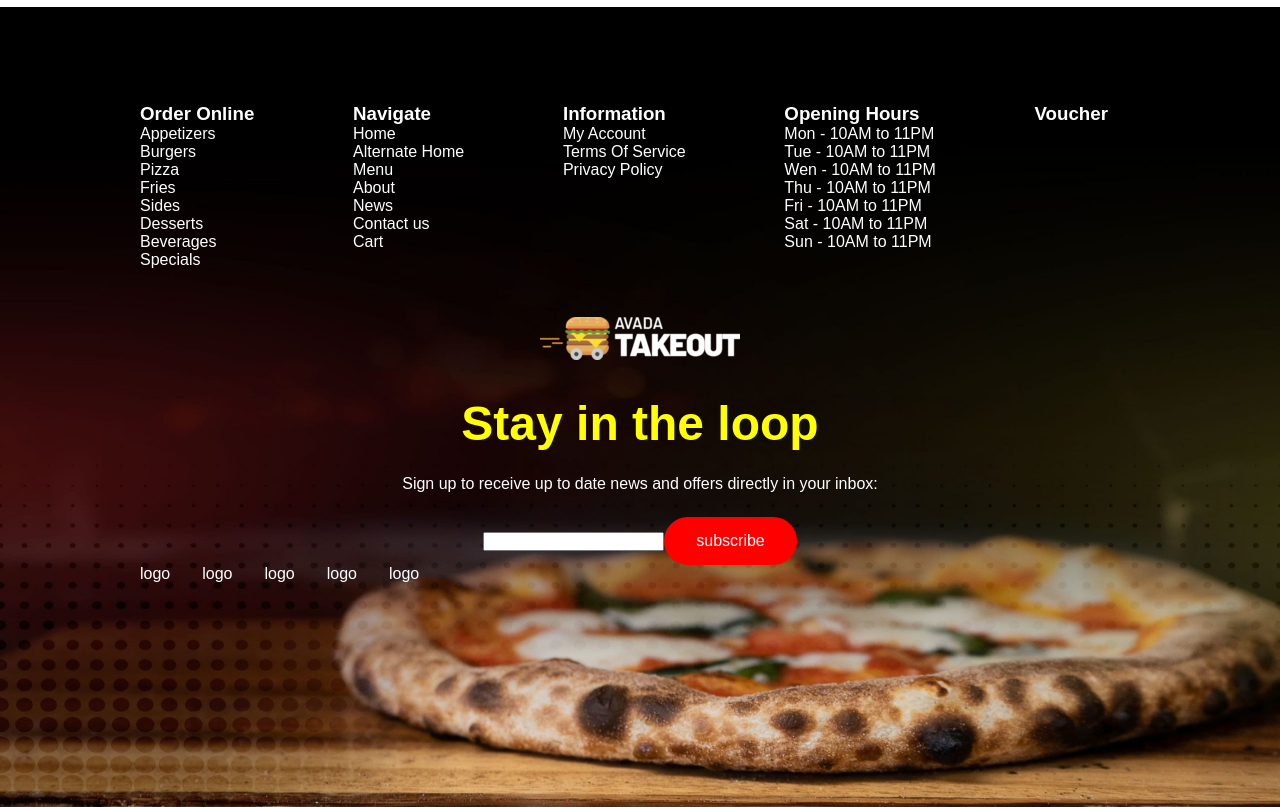
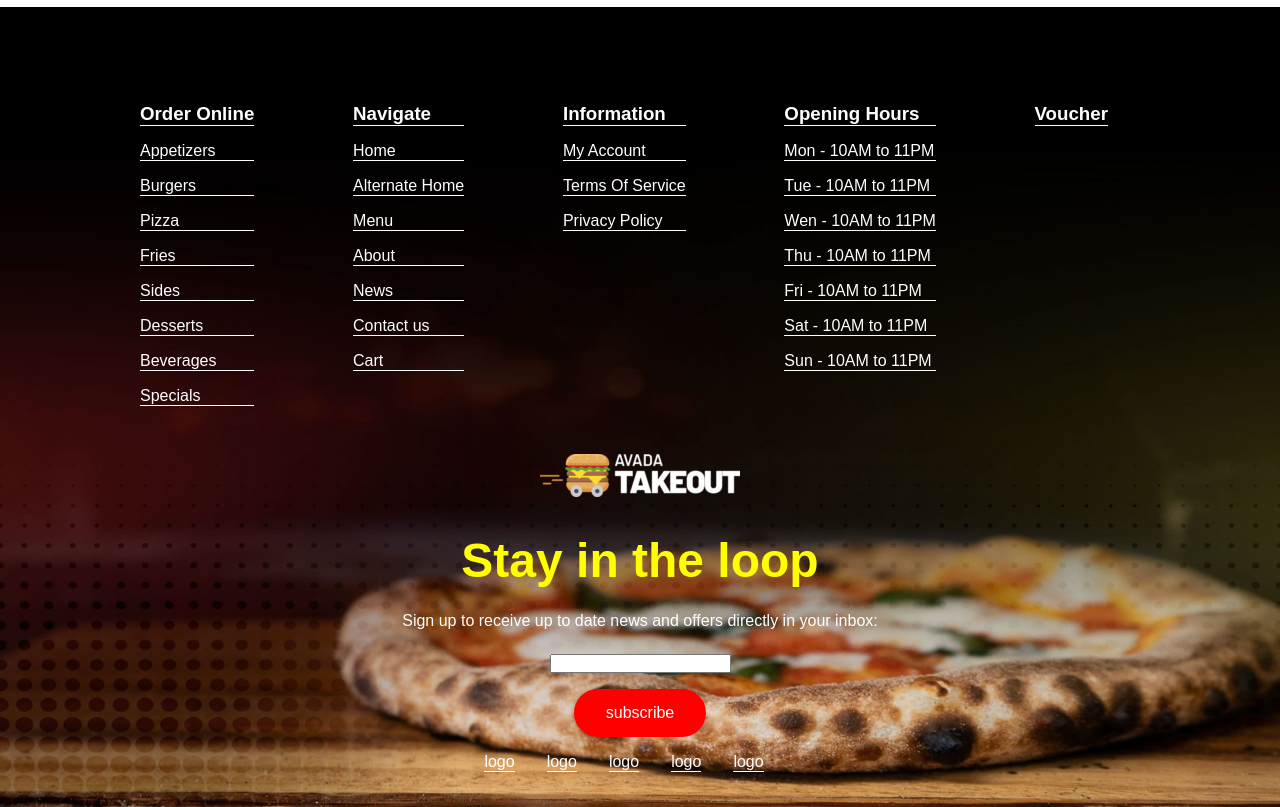
Before and after one commit to giuseppelamaestra/proj-html-vuejs, a Vue app: page / in a window 1280 px wide. Shown: the part 3820-4627 px from the top of the page. Built offline with nearby package versions, Linux system fonts and the light colour scheme.

Commit message:
li footer fixed

```diff
--- a/src/components/AppFooter.vue
+++ b/src/components/AppFooter.vue
@@ -24,7 +24,9 @@ export default {
 
         hoursList : ["Mon - 10AM to 11PM", "Tue - 10AM to 11PM","Wen - 10AM to 11PM","Thu - 10AM to 11PM","Fri - 10AM to 11PM",
         "Sat - 10AM to 11PM","Sun - 10AM to 11PM",
-      ]
+      ],
+
+       voucherList : []
 
 
       }
@@ -40,7 +42,7 @@ export default {
              <li>
                 <h3>Order Online</h3>
              </li>
-             <li v-for="order in orderList">
+             <li v-for="order in orderList" class="m-top">
 
                {{ order }}
 
@@ -51,7 +53,7 @@ export default {
             <li>
                 <h3>Navigate</h3>
              </li>
-            <li v-for="navigate in navigateList">
+            <li v-for="navigate in navigateList" class="m-top">
                {{ navigate }}
             </li>
 
@@ -60,7 +62,7 @@ export default {
             <li>
                 <h3>Information</h3>
              </li>
-            <li v-for="information in informationList">
+            <li v-for="information in informationList" class="m-top">
                {{ information }}
             </li>
 
@@ -69,7 +71,7 @@ export default {
             <li>
                 <h3>Opening Hours</h3>
              </li>
-            <li v-for="hours in hoursList">
+            <li v-for="hours in hoursList" class="m-top">
                {{ hours }}
 
             </li>
@@ -80,7 +82,7 @@ export default {
             <li>
                 <h3>Voucher</h3>
              </li>
-            <li v-for="voucher in voucherList">
+            <li v-for="voucher in voucherList" class="m-top">
 
                {{ voucher }}
 
@@ -99,15 +101,23 @@ export default {
 
          <h1 class="center">Stay in the loop</h1>
          <p class="center">Sign up to receive up to date news and offers directly in your inbox:</p>
-         <input type="text" class="center">
-         <button class="center">subscribe</button>
-         <ul class="flex ">
+         <div class="center m-top">
+            <input type="text">
+         </div>
+
+         <button class="center m-top">subscribe</button>
+          <div class="center">
+            <ul class="flex logo-ul m-top">
             <li>logo</li>
             <li>logo</li>
             <li>logo</li>
             <li>logo</li>
             <li>logo</li>
          </ul>
+
+          </div>
+
+
 
       </div>
 
@@ -131,6 +141,7 @@ export default {
 
  li {
     font-size: 1rem;
+    border-bottom: solid 1px white;
  }
 
  .ul-container{
@@ -158,4 +169,15 @@ export default {
     margin-bottom: 1.5rem;
     margin-top: 1.5rem;
  }
+
+ .logo-ul {
+   justify-content: center;
+
+ }
+
+ .m-top {
+   margin-top: 1rem;
+ }
+
+
 </style>
```
